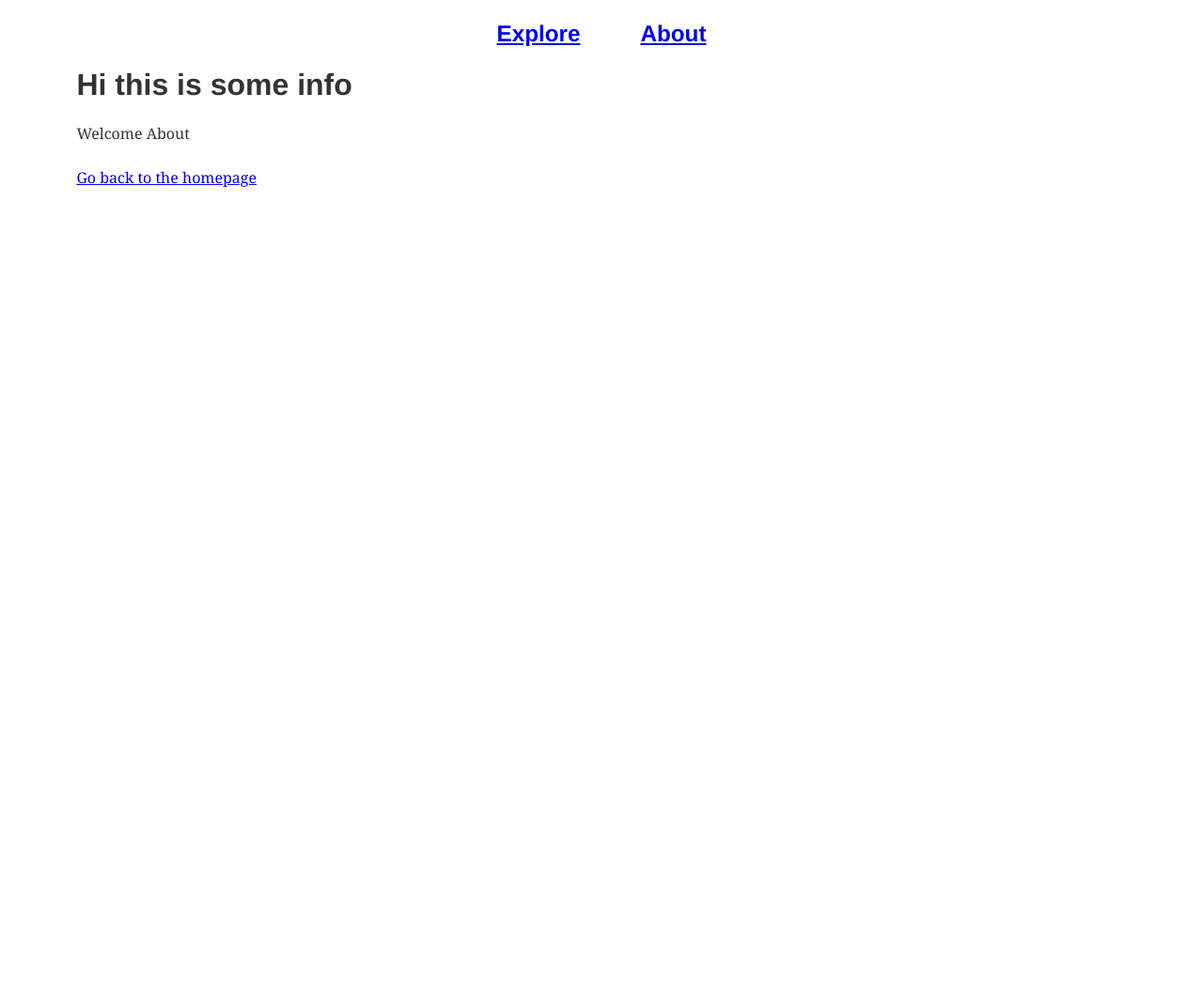
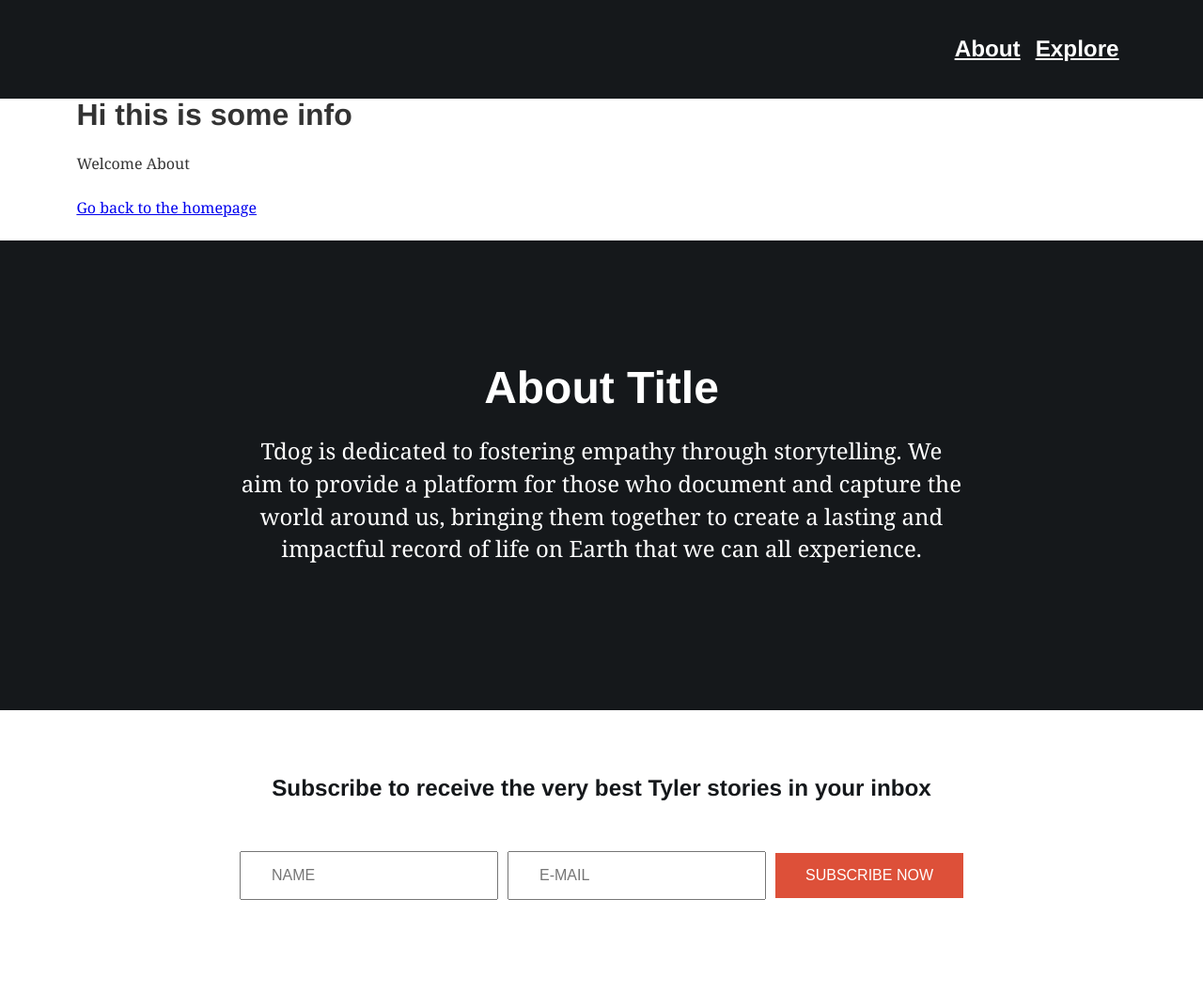
Before and after one commit to tylerlangties/travel-blog, a Gatsby site: page /about in a window 1280 px wide. Shown: the whole page at 94% size. Before the commit the page ends 800 px from the top, so only its background shows below. Built offline with nearby package versions, Linux system fonts and the light colour scheme; Gatsby itself is replaced by a stand-in of ours; some icons are missing.

```diff
--- a/package.json
+++ b/package.json
@@ -26,7 +26,9 @@
     "react-typography": "^0.16.13",
     "styled-components": "^3.4.10",
     "typography": "^0.16.17",
+    "typography-theme-Wikipedia": "^0.15.10",
     "typography-theme-alton": "^0.15.10",
+    "typography-theme-fairy-gates": "^0.15.11",
     "typography-theme-ocean-beach": "^0.15.11",
     "typography-theme-wordpress-kubrick": "^0.15.10"
   },
--- a/src/components/Posts/FeaturedStories.js
+++ b/src/components/Posts/FeaturedStories.js
@@ -81,7 +81,9 @@
 
     <h4>
       <Link to={posts.slug}>See More..</Link>
-      <span>{posts.tags}</span>
+      <span>{posts.tags.map(({ name, id }) => {
+        return <div key={id}><span>{name}</span></div>
+      })}</span>
     </h4>
     <h4>
       <i>{posts.createdAt}</i>
--- a/src/components/footer.js
+++ b/src/components/footer.js
@@ -0,0 +1,82 @@
+import React from 'react'
+import { Link } from 'gatsby'
+import styled from "styled-components"
+
+const FooterStyles = styled.div`
+    width: 100vw;
+    margin: 0;
+    padding: 0;
+    .footer__info {
+        background-color: #15181b;
+        height: 500px;
+        color: #fff;
+        margin: 0 auto;
+        width: 100vw;
+        display: flex;
+        justify-content: center;
+        align-items: center;
+        flex-direction: column;
+        h1 {
+            font-size: 3rem;
+        }
+        p {
+            font-size: 1.5rem;
+            width: 60vw;
+            text-align: center;
+        }
+    }
+    .footer__bottom {
+        background-color: #fff;
+        height: 300px;
+        color: #fff;
+        margin: 0 auto;
+        width: 100vw;
+        display: flex;
+        justify-content: center;
+        align-items: center;
+        flex-direction: column;
+        h2 {
+            color: #15181b;
+            margin-bottom: 3rem;
+        }
+        input {
+        margin: 5px;
+        padding: 15px 32px;
+        font-size: 16px;
+        display: inline-block;
+        text-decoration: none;
+        color: #15181b;
+        }
+        .button {
+            background-color: #dd5039; /* RED */
+            border: none;
+            color: white;
+            text-align: center;
+            font-size: 16px;
+            transition: background-color 200ms ease;
+            &:hover {
+                cursor: pointer;
+                background-color: #F57460;
+    }
+}
+    }
+`;
+
+const Footer = () => (
+  <FooterStyles>
+      <div className="footer__info">
+        <h1>About Title</h1>
+        <p>Tdog is dedicated to fostering empathy through storytelling. We aim to provide a platform for those who document and capture the world around us, bringing them together to create a lasting and impactful record of life on Earth that we can all experience.</p>
+      </div>
+      <div className="footer__bottom">
+      <h2>Subscribe to receive the very best Tyler stories in your inbox</h2>
+        <form id="form" className="topBefore">
+            <input id="name" type="text" placeholder="NAME"/>
+            <input id="email" type="text" placeholder="E-MAIL"/>
+            <input id="submit" className="button" type="submit" value="SUBSCRIBE NOW"/>
+        </form>
+    </div>
+  </FooterStyles>
+)
+
+export default Footer
--- a/src/components/header.js
+++ b/src/components/header.js
@@ -7,6 +7,7 @@
   justify-content: center;
   box-sizing: border-box;
   flex-direction: column;
+  background-color: #15181b;
 `;
 
 const Title = styled.div`
@@ -17,37 +18,41 @@
 `;
 
 const Nav = styled.nav`
-  max-width: 960px;
+  max-width: 90vw;
   box-sizing: border-box;
   width: 100vw;
   margin: 0 auto;
   padding: 1.45rem 1.0875rem;
   display: flex;
-  justify-content: center;
-  flex-direction: column;
-  ul{
-    list-style: none;
-    margin: 0;
-    justify-content: center;
+  justify-content: space-between;
+  flex-direction: row;
+  align-items: center;
+  i {
+    font-size: 3rem;
+
+  }
+  .links {
     display: flex;
-    li {
-      margin: 0 1rem;
-      i{
-        font-size: 3rem;
-        color: #0084b4;
-      }
+    flex-direction: row;
+    h2 {
+      margin: 1rem .5rem;
     }
   }
+    a {
+    color: white;
+  }
+
 `;
 
 const Header = () => (
     <Wrapper>
       <Nav>
-      <ul>
-          <li><h2><Link to="/">Explore</Link></h2></li>
-          <li><Link to="/"><i className="fas fa-drafting-compass"></i></Link></li>
-          <li><h2><Link to ="/about">About</Link></h2></li>
-      </ul>
+      <Link to="/"><i className="fas fa-drafting-compass"></i></Link>
+      <div className="links">
+          <h2><Link to ="/about">About</Link></h2>
+          <h2><Link to="/">Explore</Link></h2>
+          </div>
+
       </Nav>
     </Wrapper>
 )
--- a/src/components/layout.js
+++ b/src/components/layout.js
@@ -4,6 +4,7 @@
 import { StaticQuery, graphql } from 'gatsby'
 import Styled from 'styled-components'
 import Header from './header'
+import Footer from './footer';
 
 
 const Main = Styled.div`
@@ -20,7 +21,9 @@
     <Header/>
     <Main>
       {children}
+
     </Main>
+    <Footer />
   </div>
 )
 
```
Also changed, not shown: src/components/Posts/PostLosting.js (+19 -22 lines), src/pages/index.js (+53 -18 lines), 1 other file.
